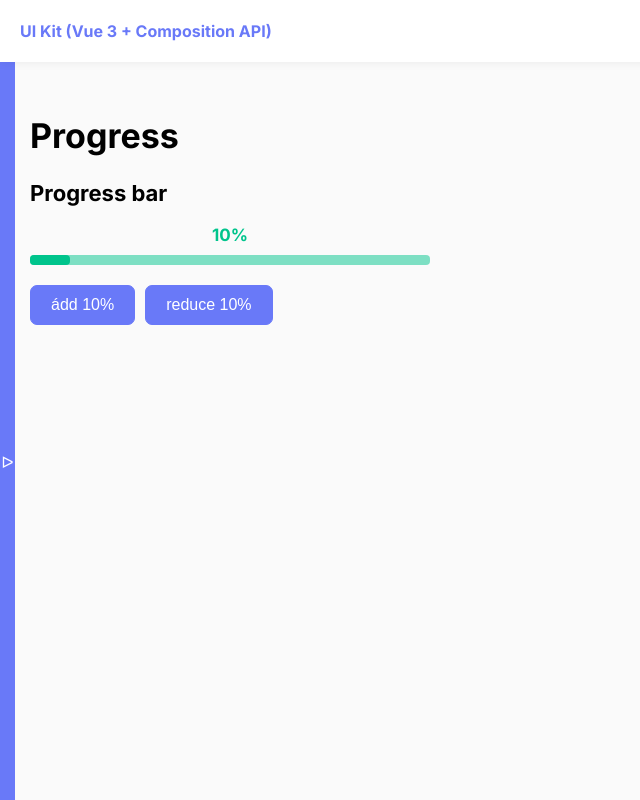
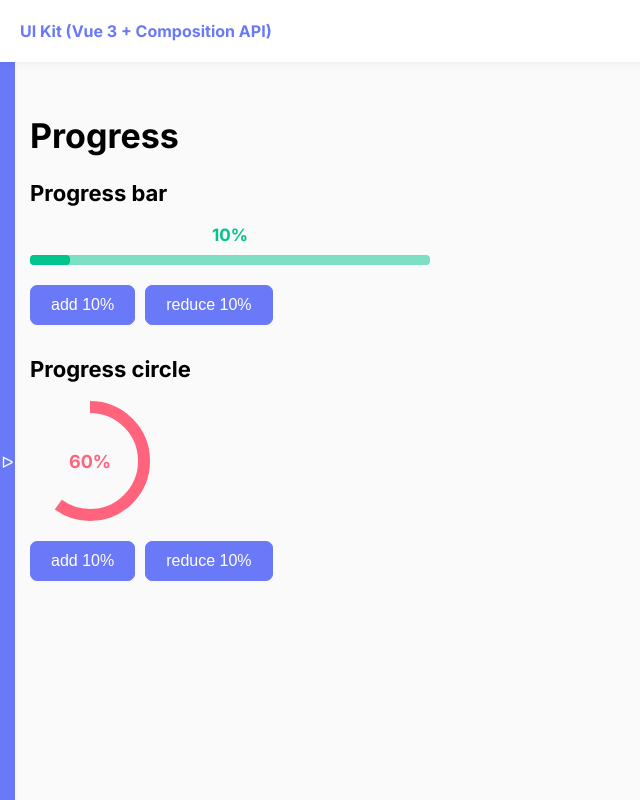
Before and after one commit to benny214/uikit-vue3, a Vue app: page /progress in a window 1280 px wide. Shown: the whole page, without its empty margins (0-640 px from the left). Built offline with nearby package versions, Linux system fonts and the light colour scheme.

Commit message:
progress circle

```diff
--- /dev/null
+++ b/src/components/Progress/ProgressCircle.vue
@@ -0,0 +1,65 @@
+<template>
+  <div class="progress__circle">
+    <span class="progress__circle-percent" :style="[{'color': `var(--${color})`}]">{{percent}}%</span>
+    <svg width="120" height="120" viewBox="0 0 120 120" class="progress__circle-svg">
+      <circle
+        cx="60"
+        cy="60"
+        r="54"
+        fill="none"
+        :stroke="`var(--${color}-hover)`"
+        stroke-width="12" />
+      <circle
+        class="progress__circle-line"
+        :style="[{'stroke-dashoffset': `calc(100 - ${percent})`}]"
+        cx="60"
+        cy="60"
+        r="54"
+        fill="none"
+        :stroke="`var(--${color})`"
+        stroke-width="12"
+        pathLength="100" />
+    </svg>
+  </div>
+</template>
+<script setup>
+const props = defineProps({
+  percent: {
+    type: Number,
+    required: true
+  },
+  color: {
+    type: String,
+    default: 'primary'
+  }
+})
+</script>
+<style lang="scss" scoped>
+  .progress {
+  &__circle {
+    position: relative;
+    margin-bottom: 20px;
+    width: 120px;
+    height: 120px;
+    &-svg {
+      transform: rotate(-90deg);
+    }
+    &-percent {
+      position: absolute;
+      left: 0;
+      width: 100%;
+      top: 0;
+      height: 100%;
+      display: flex;
+      align-items: center;
+      justify-content: center;
+      font-weight: bold;
+      font-size: 18px;
+    }
+    &-line {
+      stroke-dasharray: 100;
+      transition: .5s;
+    }
+  }
+}
+</style>
--- a/src/views/Progress.vue
+++ b/src/views/Progress.vue
@@ -4,19 +4,26 @@
   <div class="line--block">
     <ProgressBar maxWidth="400px" :percent="percentBar" color="success"/>
     <div class="line">
-      <Button label="ádd 10%" @click="addPercentBar"/>
+      <Button label="add 10%" @click="addPercentBar"/>
       <Button label="reduce 10%" @click="reducePercentBar"/>
     </div>
-
   </div>
 
+  <h2 class="heading-2">Progress circle</h2>
+  <ProgressCircle color="danger" :percent="percentCircle"/>
+  <div class="line">
+      <Button label="add 10%" @click="addPercentCircle"/>
+      <Button label="reduce 10%" @click="reducePercentCircle"/>
+    </div>
 </template>
 <script setup>
 import {ref} from 'vue'
-import ProgressBar from '@/components/Progress/ProgressBar.vue';
-import Button from '@/components/Button.vue';
+import ProgressBar from '@/components/Progress/ProgressBar.vue'
+import ProgressCircle from '@/components/Progress/ProgressCircle.vue'
+import Button from '@/components/Button.vue'
 
 const percentBar = ref(10)
+const percentCircle = ref(60)
 
 const addPercentBar = () => {
   percentBar.value += 10
@@ -33,6 +40,22 @@
     percentBar.value = 0
   }
 }
+
+const addPercentCircle = () => {
+  percentCircle.value += 10
+
+  if (percentCircle.value > 100) {
+    percentCircle.value = 100
+  }
+}
+
+const reducePercentCircle = () => {
+  percentCircle.value -= 10
+
+  if (percentCircle.value < 0) {
+    percentCircle.value = 0
+  }
+}
 </script>
 <style lang="scss" scoped>
 
```
